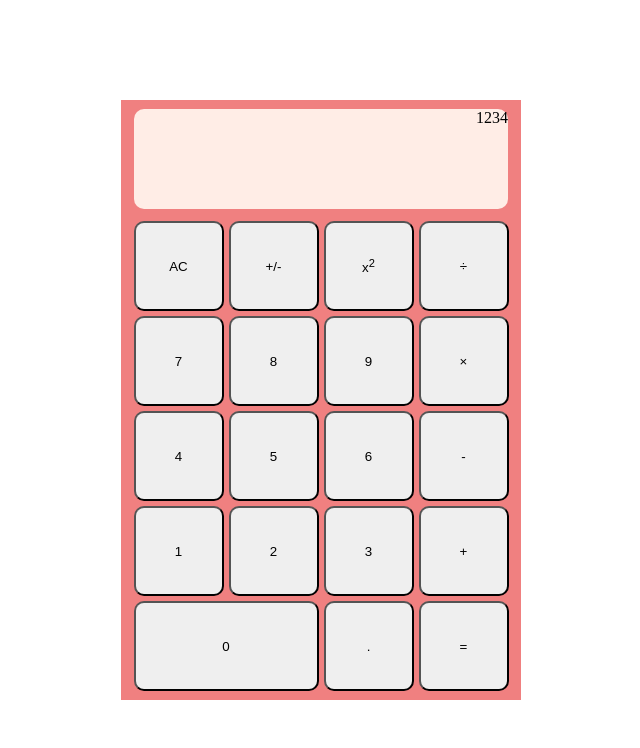
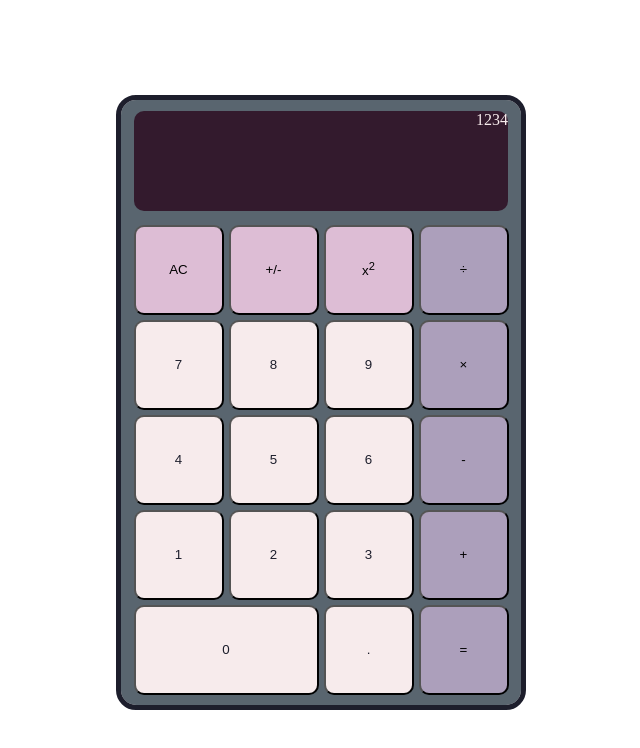
Before and after one commit to uselessconsumer/op-calculator, a plain HTML site: page index.html in a window 1280 px wide. Shown: the whole page, without its empty margins (319-959 px from the left). Drawn offline with Linux system fonts and the light colour scheme.

Commit message:
basic colour styling on calculator

```diff
--- a/index.html
+++ b/index.html
@@ -12,25 +12,25 @@
     <div class="container">
         <div class="display">1234</div>
         <div class="buttons">
-            <button id="ac">AC</button>
-            <button id="negPos">+/-</button>
-            <button id="power">x<sup>2</sup></button>
-            <button id="divide">&#247;</button>
-            <button id="7">7</button>
-            <button id="8">8</button>
-            <button id="9">9</button>
-            <button id="multiply">&#215;</button>
-            <button id="4">4</button>
-            <button id="5">5</button>
-            <button id="6">6</button>
-            <button id="subtract">-</button>
-            <button id="1">1</button>
-            <button id="2">2</button>
-            <button id="3">3</button>
-            <button id="add">+</button>
-            <button id="zero">0</button>
-            <button id="decimal">.</button>
-            <button id="equals">=</button>
+            <button class="toprow" id="ac">AC</button>
+            <button class="toprow" id="negPos">+/-</button>
+            <button class="toprow" id="power">x<sup>2</sup></button>
+            <button class="operator" id="divide">&#247;</button>
+            <button class="num" id="7">7</button>
+            <button class="num" id="8">8</button>
+            <button class="num" id="9">9</button>
+            <button class="operator" id="multiply">&#215;</button>
+            <button class="num" id="4">4</button>
+            <button class="num" id="5">5</button>
+            <button class="num" id="6">6</button>
+            <button class="operator" id="subtract">-</button>
+            <button class="num" id="1">1</button>
+            <button class="num" id="2">2</button>
+            <button class="num" id="3">3</button>
+            <button class="operator" id="add">+</button>
+            <button class="num" id="zero">0</button>
+            <button class="num" id="decimal">.</button>
+            <button class="operator" id="equals">=</button>
         </div>
     </div>
 
--- a/script.js
+++ b/script.js
@@ -10,7 +10,7 @@ let formerNum;
 let operator;
 let latterNum;
 
-function operate() {
+function operate(callback, a, b) {
 
 }
 
--- a/styles.css
+++ b/styles.css
@@ -1,11 +1,34 @@
+/* Palette:
+#f991cc
+#e2afde
+#f79d5c
+#f3752b
+#140318 */
+
+
 body {
     margin: 0;
 }
 
+.num {
+    color: #1d1e2c;
+    background-color: #f7ebec;
+}
+
+.operator {
+    background-color: #ac9fbb;
+}
+
+.toprow {
+    background-color: #ddbdd5;
+}
+
 .container {
-    background-color: lightcoral;
+    border-radius: 15px;
+    outline: 5px solid #1d1e2c;
+    background-color: #59656f;
     width: 400px;
-    height: 600px;
+    height: 605px;
     margin: 100px auto;
     box-sizing: border-box;
     display: flex;
@@ -14,7 +37,8 @@ body {
 }
 
 .display {
-    background-color: rgb(255, 237, 230);
+    color: #f7ebec;
+    background-color: #331a2d;
     border-radius: 10px;
     height: 100px;
     margin: 3px 13px;
```
